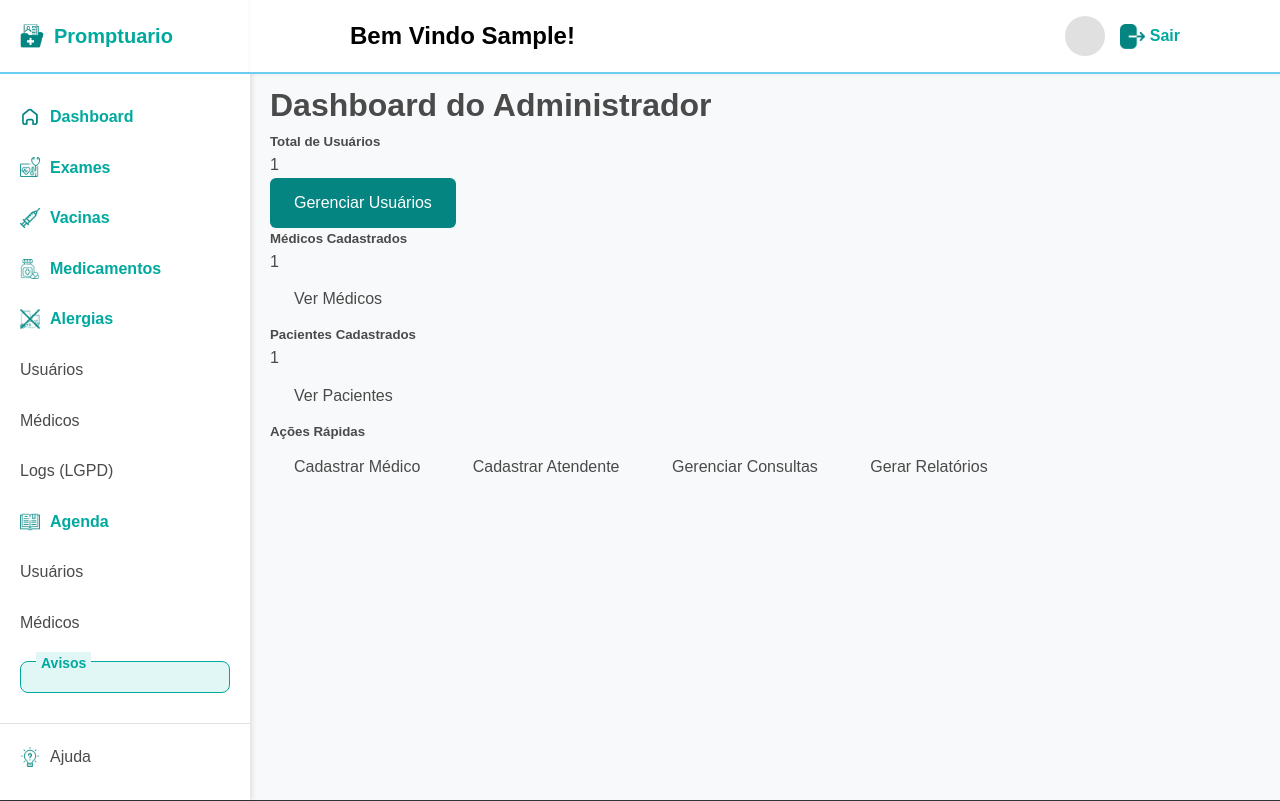
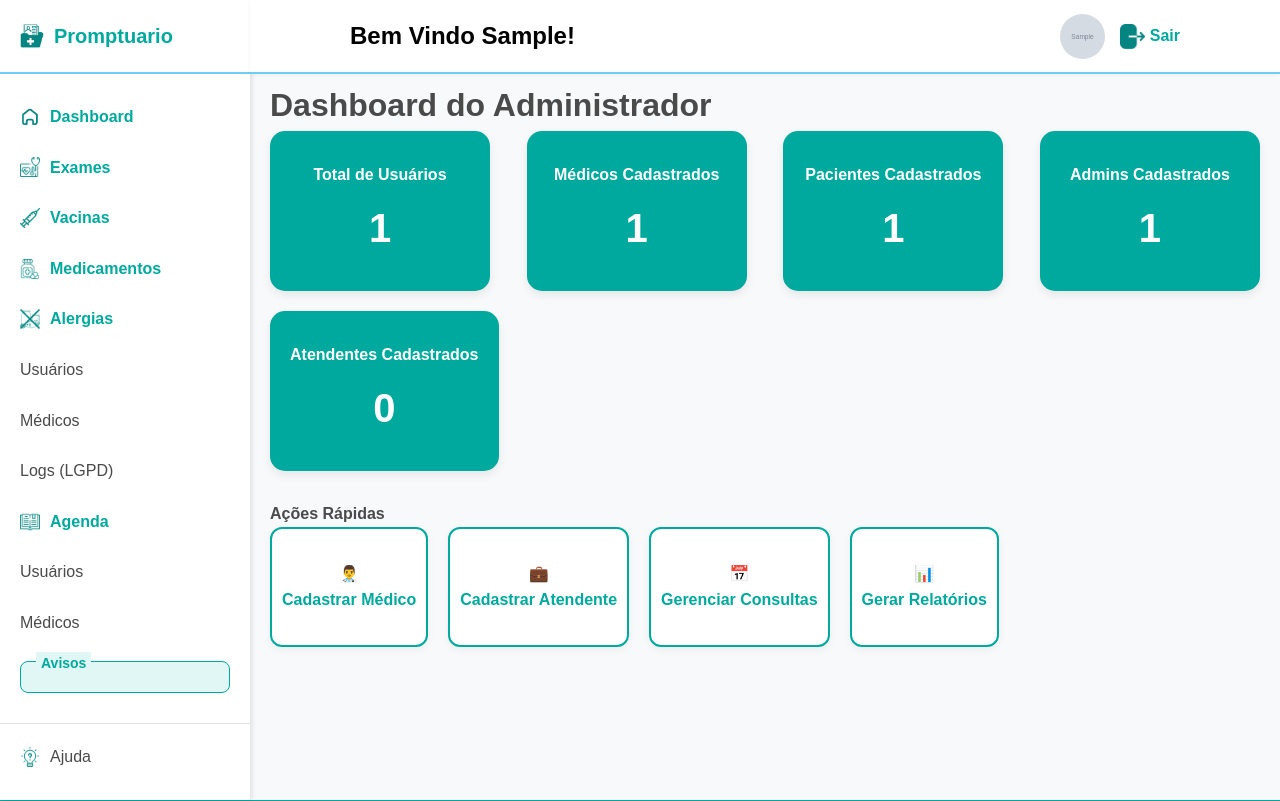
Before and after one commit to Carlos-Eduardo-Suassuna-Santiago/PROMPTUARIO, a Django app: page /accounts/dashboard/ in a window 1280 px wide. Shown: the top 801 px of the page. Run offline with Django 4.2, Linux system fonts and the light colour scheme; a user stored in the database is signed in; tables that the repository leaves empty hold one stand-in row (values such as "Sample post"); grey boxes marked "Sample" are stand-in pictures.

Commit message:
Atualização nos templates. Adição de cards no perfil do admin/atualização permitindo adicionar foto ao perfil do usuario/ atualização na pasta CSS para a estilização das alterações feitas

```diff
--- a/accounts/views.py
+++ b/accounts/views.py
@@ -16,6 +16,10 @@ from django.contrib import messages
 from django.utils import timezone
 
 from .models import User, DoctorProfile, AttendantProfile, DoctorSchedule, DoctorAbsence, AccessLog
+from .forms import UserUpdateForm
+from .forms import DoctorProfileUpdateForm, AttendantProfileUpdateForm, UserUpdateForm
+
+
 
 
 class LoginView(BaseLoginView):
@@ -82,8 +86,11 @@ class DashboardView(LoginRequiredMixin, TemplateView):
             context['total_doctors'] = DoctorProfile.objects.count()
             context['total_patients'] = Patient.objects.count()
 
+            # ➕ ADICIONADO: TOTAL DE ADMINS E ATENDENTES
+            context['total_admins'] = User.objects.filter(user_type='admin').count()
+            context['total_attendants'] = User.objects.filter(user_type='attendant').count()
+
         return context
-
 
 class AdminRequiredMixin(UserPassesTestMixin):
     """Mixin que requer que o usuário seja administrador."""
@@ -241,7 +248,8 @@ class ProfileUpdateView(LoginRequiredMixin, UpdateView):
     """Atualização do perfil do usuário logado."""
     model = User
     template_name = 'accounts/profile_form.html'
-    fields = ['email', 'first_name', 'last_name', 'phone', 'address', 'city', 'state', 'zip_code']
+    form_class = UserUpdateForm  # ✔ agora inclui foto
+
     success_url = reverse_lazy('accounts:profile')
 
     def get_object(self):
@@ -264,19 +272,21 @@ class ProfileUpdateView(LoginRequiredMixin, UpdateView):
         return context
 
     def post(self, request, *args, **kwargs):
+        """Processa tanto dados quanto arquivos (foto de perfil)."""
         self.object = self.get_object()
-        form = self.get_form()
+        form = self.form_class(request.POST, request.FILES, instance=self.object)
 
         if form.is_valid():
             user = form.save()
 
+            # Processar perfis extras
             if user.is_patient():
                 from patients.forms import PatientProfileUpdateForm
                 patient_form = PatientProfileUpdateForm(request.POST, instance=user.patient_profile)
                 if patient_form.is_valid():
                     patient_form.save()
                 else:
-                    messages.error(request, 'Erro ao atualizar informações médicas: ' + str(patient_form.errors))
+                    messages.error(request, 'Erro ao atualizar informações médicas.')
                     return self.render_to_response(self.get_context_data(form=form, patient_form=patient_form))
 
             elif user.is_doctor():
@@ -284,7 +294,7 @@ class ProfileUpdateView(LoginRequiredMixin, UpdateView):
                 if doctor_form.is_valid():
                     doctor_form.save()
                 else:
-                    messages.error(request, 'Erro ao atualizar informações do médico: ' + str(doctor_form.errors))
+                    messages.error(request, 'Erro ao atualizar informações do médico.')
                     return self.render_to_response(self.get_context_data(form=form, doctor_form=doctor_form))
 
             elif user.is_attendant():
@@ -292,14 +302,13 @@ class ProfileUpdateView(LoginRequiredMixin, UpdateView):
                 if attendant_form.is_valid():
                     attendant_form.save()
                 else:
-                    messages.error(request, 'Erro ao atualizar informações do atendente: ' + str(attendant_form.errors))
+                    messages.error(request, 'Erro ao atualizar informações do atendente.')
                     return self.render_to_response(self.get_context_data(form=form, attendant_form=attendant_form))
 
             messages.success(request, 'Perfil atualizado com sucesso!')
             return redirect(self.get_success_url())
-        else:
-            return self.form_invalid(form)
 
+        return self.form_invalid(form)
 
 # ========== VIEWS DE REGISTRO ==========
 
--- a/static/css/style.css
+++ b/static/css/style.css
@@ -466,3 +466,15 @@ ul {
     /* Ajustado max-height para considerar a altura total (100vh) menos o header e o footer do aside */
     max-height: calc(100vh - 250px);
 }
+
+.user-avatar {
+    width: 45px;
+    height: 45px;
+    border-radius: 50%;
+    display: block;
+    overflow: hidden;
+    background-color: #eee; /* fallback */
+    background-position: center;
+    background-size: cover;
+    background-repeat: no-repeat;
+}
--- /dev/null
+++ b/static/css/style_card.css
@@ -0,0 +1,81 @@
+/* ===== GARANTE QUE OS CARDS FICAM LADO A LADO ===== */
+.stats-container {
+    display: flex;
+    flex-wrap: wrap;               /* permite 5 cards organizados */
+    justify-content: space-between;
+    align-items: stretch;
+    gap: 20px;
+    width: 100%;
+    margin-bottom: 30px;
+}
+
+.stat-card {
+    flex: 1 1 calc(25% - 20px);    /* distribui melhor em linhas maiores */
+    background: var(--color-primary);
+    padding: 20px;                 /* um pouco menor */
+    border-radius: 15px;
+    box-shadow: 0 4px 10px rgba(0,0,0,0.08);
+    text-align: center;
+    transition: 0.2s ease-in-out;
+    min-width: 220px;              /* permite mais flexibilidade */
+    height: 160px;                 /* PADRONIZA A ALTURA */
+    display: flex;
+    flex-direction: column;
+    justify-content: center;       /* mantém conteúdo centralizado */
+}
+
+.stat-card:hover {
+    transform: translateY(-5px);
+}
+
+.stat-card h5 {
+    font-size: 16px;               /* um pouco menor */
+    font-weight: bold;
+    color: var(--color-background);
+    margin-bottom: 8px;
+}
+
+.stat-card .stat-value {
+    font-size: 40px;               /* menor para balancear */
+    font-weight: bold;
+    color: #ffffff;
+}
+
+
+/* ============================
+AÇÕES RÁPIDAS
+============================ */
+.quick-actions-container {
+    display: flex;
+    flex-wrap: wrap;               /* permite ajuste automático */
+    gap: 20px;
+    width: 100%;
+}
+
+.quick-card {
+    flex: 1 1 calc(25% - 20px);    /* mantém padrão uniforme */
+    min-width: 200px;
+    text-decoration: none;
+}
+
+.quick-card-inner {
+    padding: 15px 10px;
+    background-color: #fff;
+    border-radius: 12px;
+    text-align: center;
+    font-weight: bold;
+    border: 2px solid var(--color-primary);
+    color: var(--color-primary);
+    transition: 0.2s ease-in-out;
+    box-shadow: 0 3px 8px rgba(0,0,0,0.05);
+    height: 120px;                 /* padroniza altura */
+    display: flex;
+    flex-direction: column;
+    justify-content: center;
+}
+
+.quick-card-inner:hover {
+    background-color: var(--color-primary);
+    color: white;
+    transform: translateY(-4px);
+}
--- a/templates/accounts/dashboard_admin.html
+++ b/templates/accounts/dashboard_admin.html
@@ -5,49 +5,90 @@
 
 {% block content %}
 <div class="container mt-4">
+
     <h1 class="h3 mb-4">Dashboard do Administrador</h1>
 
-    <div class="row">
-        <div class="col-md-4 mb-4">
-            <div class="card shadow-sm text-center">
-                <div class="card-body">
-                    <h5 class="card-title text-primary">Total de Usuários</h5>
-                    <p class="card-text display-4">{{ total_users }}</p>
-                    <a href="{% url 'accounts:user_list' %}" class="btn btn-primary">Gerenciar Usuários</a>
-                </div>
+    <!-- ==== CARDS DE ESTATÍSTICAS ==== -->
+    <div class="row g-4 mb-4 stats-container">
+
+        <div class="col-md-4 d-flex">
+            <div class="stat-card w-100">
+                <h5>Total de Usuários</h5>
+                <p class="stat-value">{{ total_users }}</p>
             </div>
         </div>
-        <div class="col-md-4 mb-4">
-            <div class="card shadow-sm text-center">
-                <div class="card-body">
-                    <h5 class="card-title text-success">Médicos Cadastrados</h5>
-                    <p class="card-text display-4">{{ total_doctors }}</p>
-                    <a href="{% url 'accounts:doctor_list' %}" class="btn btn-success">Ver Médicos</a>
-                </div>
+
+        <div class="col-md-4 d-flex">
+            <div class="stat-card w-100">
+                <h5>Médicos Cadastrados</h5>
+                <p class="stat-value">{{ total_doctors }}</p>
             </div>
         </div>
-        <div class="col-md-4 mb-4">
-            <div class="card shadow-sm text-center">
-                <div class="card-body">
-                    <h5 class="card-title text-info">Pacientes Cadastrados</h5>
-                    <p class="card-text display-4">{{ total_patients }}</p>
-                    <a href="{% url 'patients:patient_list' %}" class="btn btn-info">Ver Pacientes</a>
-                </div>
+
+        <div class="col-md-4 d-flex">
+            <div class="stat-card w-100">
+                <h5>Pacientes Cadastrados</h5>
+                <p class="stat-value">{{ total_patients }}</p>
             </div>
         </div>
+
+        <!-- NOVO CARD: TOTAL DE ADMINS -->
+        <div class="col-md-4 d-flex">
+            <div class="stat-card w-100">
+                <h5>Admins Cadastrados</h5>
+                <p class="stat-value">{{ total_admins }}</p>
+            </div>
+        </div>
+
+        <!-- NOVO CARD: TOTAL DE ATENDENTES -->
+        <div class="col-md-4 d-flex">
+            <div class="stat-card w-100">
+                <h5>Atendentes Cadastrados</h5>
+                <p class="stat-value">{{ total_attendants }}</p>
+            </div>
+        </div>
+
     </div>
 
-    <div class="card shadow-sm mb-4">
-        <div class="card-header bg-secondary text-white">
-            <h5 class="mb-0">Ações Rápidas</h5>
+    <!-- ==== CARDS DE AÇÕES RÁPIDAS ==== -->
+    <h4 class="fw-bold mb-3">Ações Rápidas</h4>
+
+    <div class="row g-4 quick-actions-container">
+
+        <div class="col-md-3 d-flex">
+            <a href="{% url 'accounts:register_doctor' %}" class="quick-card w-100">
+                <div class="quick-card-inner shadow">
+                    <span class="icon-lg">👨‍⚕️</span>
+                    <span class="quick-text">Cadastrar Médico</span>
+                </div>
+            </a>
         </div>
-        <div class="card-body">
-            <div class="d-flex flex-wrap gap-3">
-                <a href="{% url 'accounts:register_doctor' %}" class="btn btn-outline-primary">Cadastrar Médico</a>
-                <a href="{% url 'accounts:register_attendant' %}" class="btn btn-outline-primary">Cadastrar Atendente</a>
-                <a href="{% url 'appointments:appointment_list' %}" class="btn btn-outline-success">Gerenciar Consultas</a>
-                <a href="{% url 'reports:report_list' %}" class="btn btn-outline-info">Gerar Relatórios</a>
-            </div>
+
+        <div class="col-md-3 d-flex">
+            <a href="{% url 'accounts:register_attendant' %}" class="quick-card w-100">
+                <div class="quick-card-inner shadow">
+                    <span class="icon-lg">💼</span>
+                    <span class="quick-text">Cadastrar Atendente</span>
+                </div>
+            </a>
+        </div>
+
+        <div class="col-md-3 d-flex">
+            <a href="{% url 'appointments:appointment_list' %}" class="quick-card w-100">
+                <div class="quick-card-inner shadow">
+                    <span class="icon-lg">📅</span>
+                    <span class="quick-text">Gerenciar Consultas</span>
+                </div>
+            </a>
+        </div>
+
+        <div class="col-md-3 d-flex">
+            <a href="{% url 'reports:report_list' %}" class="quick-card w-100">
+                <div class="quick-card-inner shadow">
+                    <span class="icon-lg">📊</span>
+                    <span class="quick-text">Gerar Relatórios</span>
+                </div>
+            </a>
         </div>
     </div>
 </div>
--- a/templates/base.html
+++ b/templates/base.html
@@ -8,6 +8,7 @@
     <link rel="icon" type="image/png" href="{% static 'images/hospital 1.png' %}">
     <link rel="stylesheet" href="{% static 'css/style.css' %}">
     <link rel="stylesheet" href="{% static 'css/loginCadastro.css' %}">
+    <link rel="stylesheet" href="{% static 'css/style_card.css' %}">
 
     {% block extra_css %}{% endblock %}
 </head>
@@ -22,7 +23,13 @@
 
             <div class="user-controls">
 
-                <a class="user-avatar" href="{% url 'accounts:profile' %}"></a>
+                <a class="user-avatar"
+                    href="{% url 'accounts:profile' %}"
+                    style="background-image: url(
+                            '{% if user.profile_picture %}{{ user.profile_picture.url }}{% else %}{% static "images/default-avatar.png" %}{% endif %}'
+                    );">
+                </a>
+
 
                 <form method="post" action="{% url 'accounts:logout' %}">
                     {% csrf_token %}
@@ -159,68 +166,15 @@
     </div>
     {% endif %}
 
-    <footer class="site-footer">
-        <div class="footer-container">
-            <!-- Seção Promptuáruário -->
-            <div class="footer-section footer-brand">
-                <div class="brand-logo">
-                    <svg class="heart-icon" width="40" height="40" viewBox="0 0 40 40" fill="none" xmlns="http://www.w3.org/2000/svg">
-                        <path d="M20 35C20 35 3.75 26.25 3.75 15C3.75 7.5 8.75 3.75 13.75 3.75C16.875 3.75 19.375 5.625 20 7.5C20.625 5.625 23.125 3.75 26.25 3.75C31.25 3.75 36.25 7.5 36.25 15C36.25 26.25 20 35 20 35Z" fill="#FF9500"/>
-                        <path class="heartbeat" d="M8 20L12 20L14 15L18 25L22 15L24 20L28 20" stroke="#FF9500" stroke-width="2" stroke-linecap="round" stroke-linejoin="round"/>
-                    </svg>
-                    <h3>Promptuáruário</h3>
-                </div>
-                <p class="footer-description">
-                    Lorem ipsum dolor sit amet, consectetur sed do eiusmod tempor incididunt ut magna aliqua.
-                </p>
-                <div class="social-icons">
-                    <a href="#" class="social-icon facebook" aria-label="Facebook">
-                        <i class="fab fa-facebook-f"></i>
-                    </a>
-                    <a href="#" class="social-icon skype" aria-label="Skype">
-                        <i class="fab fa-skype"></i>
-                    </a>
-                    <a href="#" class="social-icon twitter" aria-label="Twitter">
-                        <i class="fab fa-twitter"></i>
-                    </a>
-                </div>
-            </div>
+    <footer class="site-footer text-center py-3 mt-4"
+        style="background: var(--color-primary);">
+    <div class="footer-bottom">
+        <p style="margin: 0; font-size: 14px; color: #fff;">
+            &copy; {{ now|date:"Y" }} <strong>PROMPTUÁRIO</strong> — Todos os direitos reservados.
+        </p>
+    </div>
+</footer>
 
-            <!-- Seção Departments -->
-            <div class="footer-section">
-                <h4 class="footer-title">Deaprtments</h4>
-                <ul class="footer-links">
-                    <li><a href="#">Pediatrics</a></li>
-                    <li><a href="#">Dermatology</a></li>
-                </ul>
-            </div>
-
-            <!-- Seção Quick Links -->
-            <div class="footer-section">
-                <h4 class="footer-title">Quick Links</h4>
-                <ul class="footer-links">
-                    <li><a href="#">Shop Product</a></li>
-                    <li><a href="#">Contact Us</a></li>
-                </ul>
-            </div>
-
-            <!-- Seção Blog Post -->
-            <div class="footer-section">
-                <h4 class="footer-title">Blog Post</h4>
-                <div class="blog-post">
-                    <p class="blog-date">22.05.2019</p>
-                    <p class="blog-excerpt">
-                        Excepteur sint occaecat cupidatat non proident, sunt in culpa.
-                    </p>
-                </div>
-            </div>
-        </div>
-
-        <!-- Copyright -->
-        <div class="footer-bottom">
-            <p>Copyright 2019 All Rights Reserved.</p>
-        </div>
-    </footer>
 
     <script src="{% static 'js/main.js' %}"></script>
     {% block extra_js %}{% endblock %}
```
Also changed, not shown: accounts/forms.py (+81 -10 lines), accounts/models.py (+15 -0 lines), templates/accounts/profile_form.html (+42 -49 lines), templates/accounts/user_list.html (+43 -7 lines), accounts/migrations/0003_user_profile_picture.py (added).
